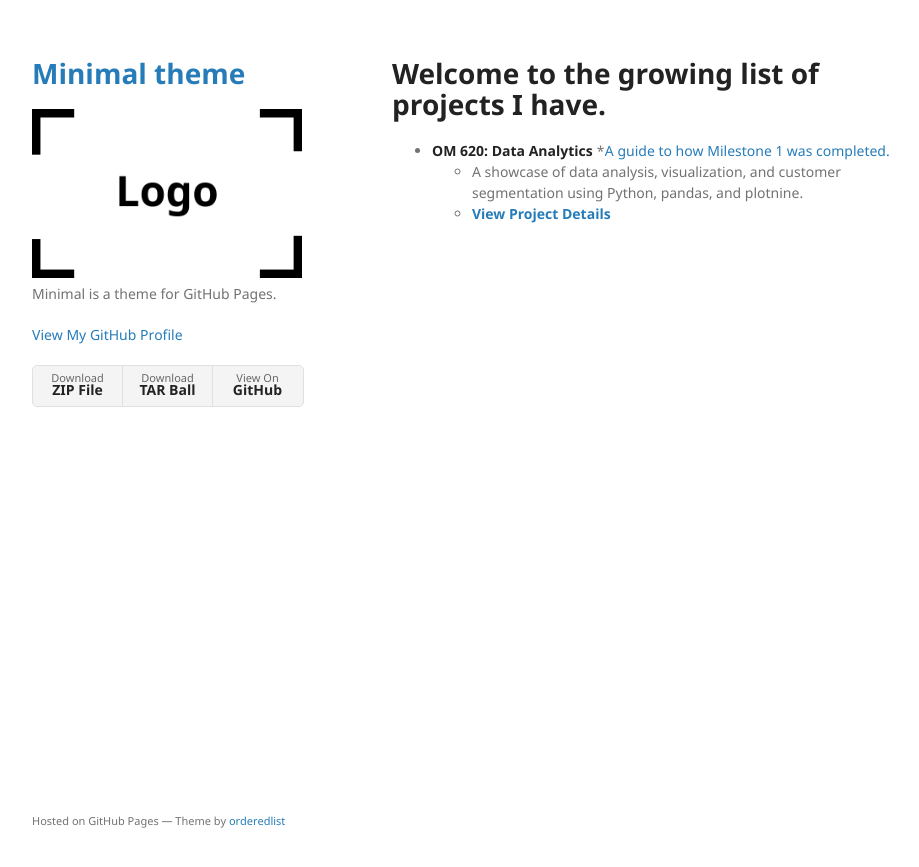
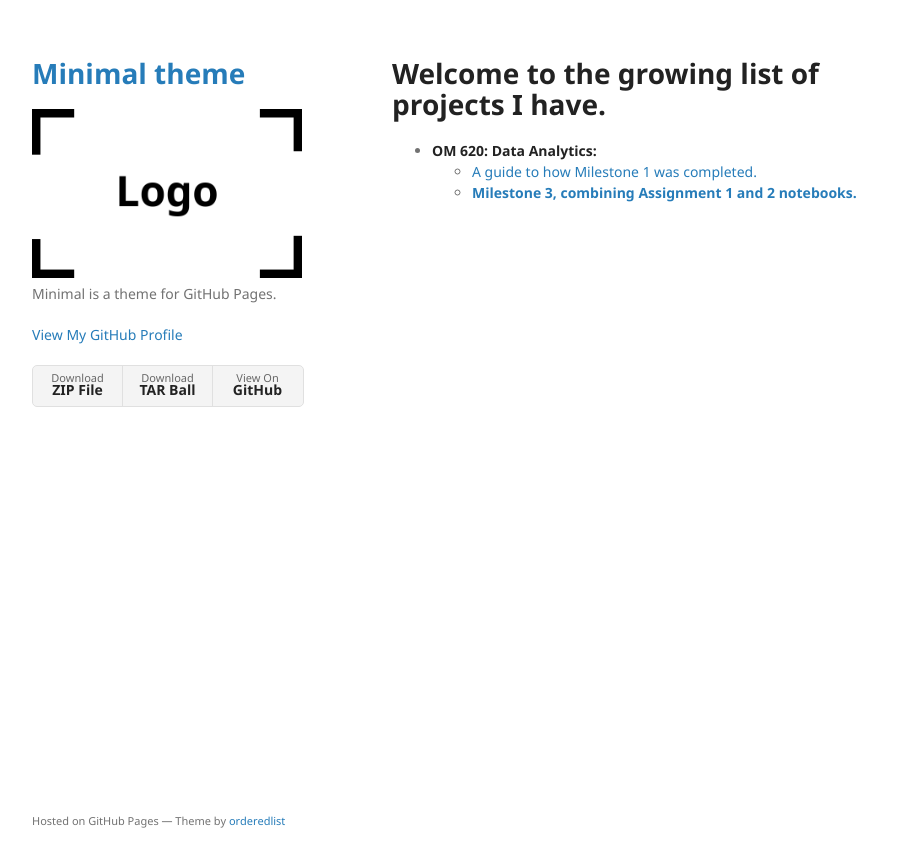
Before and after one commit to correllid03/correllid03.github.io, a Jekyll site: the page built from projects/index.md, in a window 1280 px wide. Shown: the top 867 px of the page, without its empty margins (178-1097 px from the left). Built offline with Jekyll 4.4.1, drawn with Linux system fonts in a browser that asks for light colours; our own code applies the rules of GitHub Pages for plain Markdown files.

Commit message:
Update index.md

```diff
--- a/projects/index.md
+++ b/projects/index.md
@@ -6,7 +6,6 @@ layout: default
 
 
 
-* **OM 620: Data Analytics**
-    *[A guide to how Milestone 1 was completed.](https://correllid03.github.io/subpage_1/)
-    * A showcase of data analysis, visualization, and customer segmentation using Python, pandas, and plotnine.
-    * **[View Project Details](/om620/)**
+* **OM 620: Data Analytics:**
+    * [A guide to how Milestone 1 was completed.](https://correllid03.github.io/subpage_1/)
+    * **[Milestone 3, combining Assignment 1 and 2 notebooks.](/om620/)**
```
